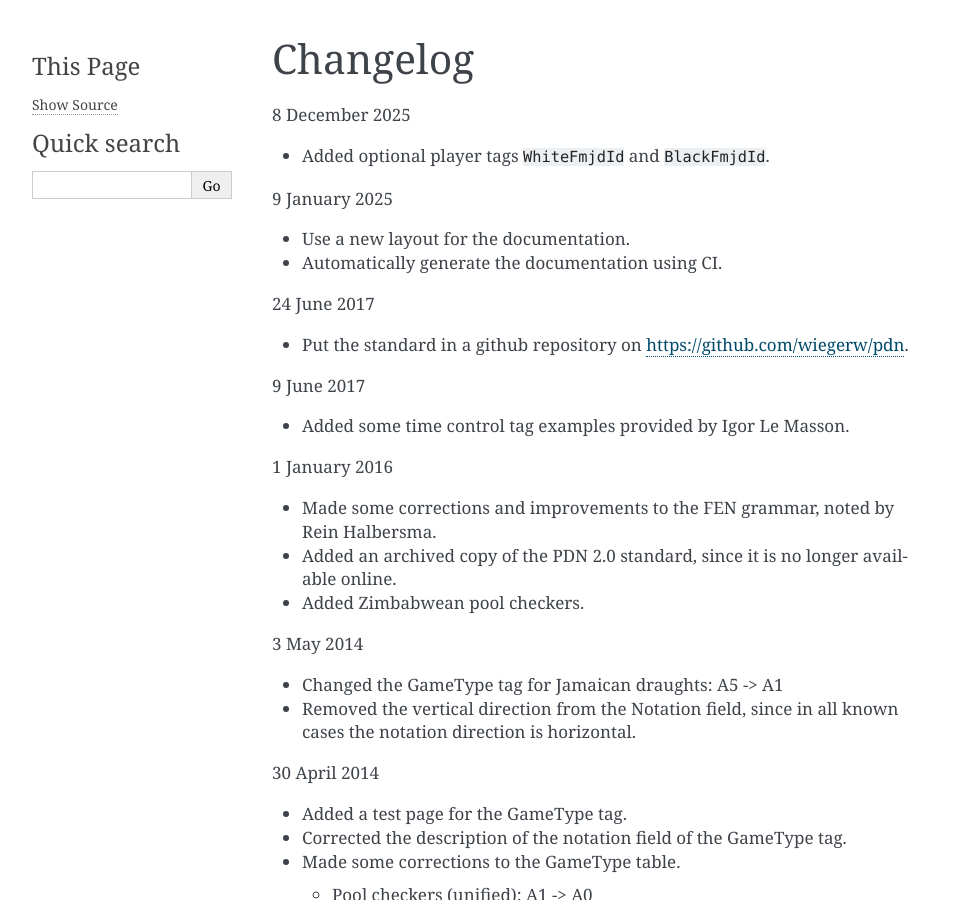
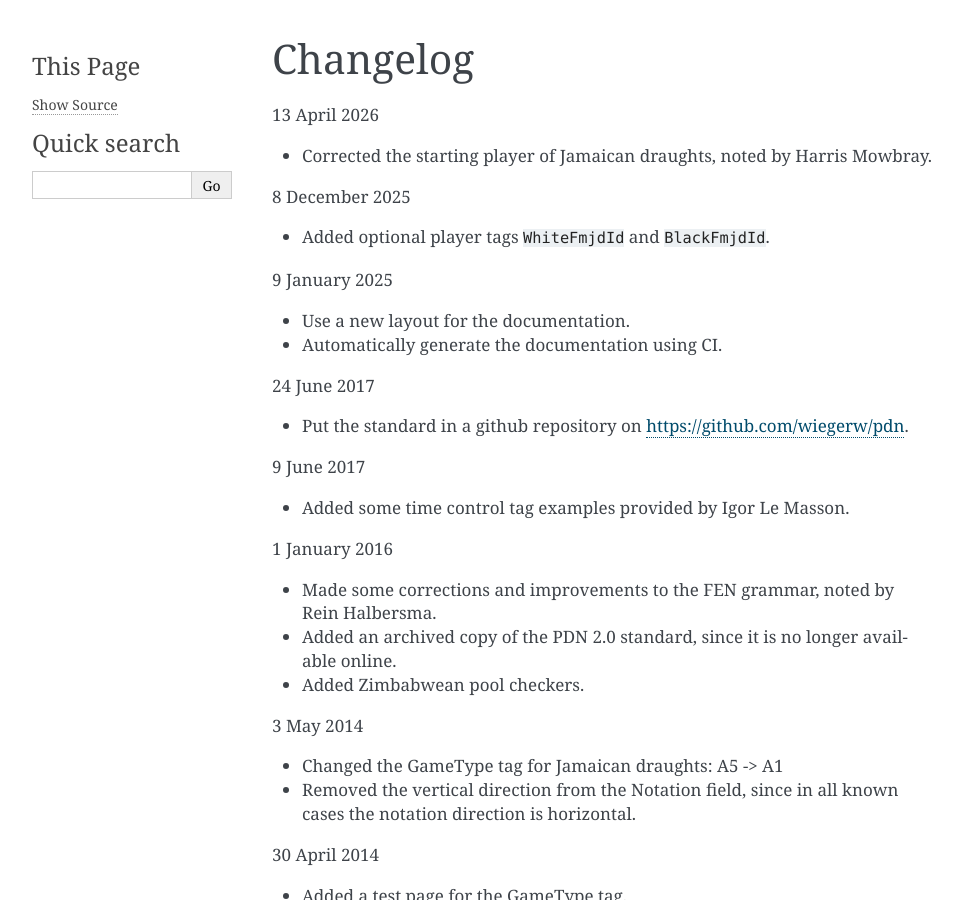
Before and after one commit to wiegerw/pdn, a Sphinx documentation site: the page built from doc/changelog.rst, in a window 1280 px wide and 900 px high. Shown: the whole window, without its empty margins (148-1109 px from the left). Built offline with Sphinx 7.4.7, drawn with Linux system fonts in a browser that asks for light colours.

Commit message:
Applied a fix for Jamaican draughts

```diff
--- a/doc/changelog.rst
+++ b/doc/changelog.rst
@@ -1,6 +1,10 @@
 =========
 Changelog
 =========
+
+13 April 2026
+
+* Corrected the starting player of Jamaican draughts, noted by Harris Mowbray.
 
 8 December 2025
 
--- a/doc/gametype.html
+++ b/doc/gametype.html
@@ -28,7 +28,7 @@
       ['American pool checkers'  , '23,B,8,8,N1,0'  , 'Crimson', 'White', 'LightYellow', 'LimeGreen', 'normal'],
       ['Pool checkers (unified)' , '23,W,8,8,A0,0'  , 'White', 'DimGray', 'Wheat', 'Peru', 'normal' ],
       ['Zimbabwean pool checkers', '23,W,8,8,A0,0'  , 'White', 'DimGray', 'Peru', 'Wheat', 'normal' ],
-      ['Jamaican draughts'       , '23,W,8,8,A1,1'  , 'White', 'DimGray', 'Wheat', 'Peru', 'normal' ],
+      ['Jamaican draughts'       , '23,B,8,8,A1,1'  , 'White', 'DimGray', 'Wheat', 'Peru', 'normal' ],
       ['Spanish draughts'        , '24,W,8,8,N1,1'  , 'White', 'DimGray', 'Wheat', 'Peru', 'normal' ],
       ['Russian draughts'        , '25,W,8,8,A0,0'  , 'White', 'DimGray', 'Wheat', 'Peru', 'normal' ],
       ['Brazilian draughts'      , '26,W,8,8,A0,0'  , 'White', 'DimGray', 'Wheat', 'Peru', 'normal' ],
--- a/doc/gametype.rst
+++ b/doc/gametype.rst
@@ -42,7 +42,7 @@
 +-------+-----------------------------------+------------------------------+---------------+------------------+
 |       |   Zimbabwean pool checkers ***)** | [GameType "23,W,8,8,A0,0"]   | Default       |     x            |
 +-------+-----------------------------------+------------------------------+---------------+------------------+
-|       |   Jamaican draughts ***)**        | [GameType "23,W,8,8,A1,1"]   | Default       |     x            |
+|       |   Jamaican draughts ***)**        | [GameType "23,B,8,8,A1,1"]   | Default       |     x            |
 +-------+-----------------------------------+------------------------------+---------------+------------------+
 | 24    |   Spanish draughts                | [GameType "24,W,8,8,N1,1"]   | Default       |     x            |
 +-------+-----------------------------------+------------------------------+---------------+------------------+
```
